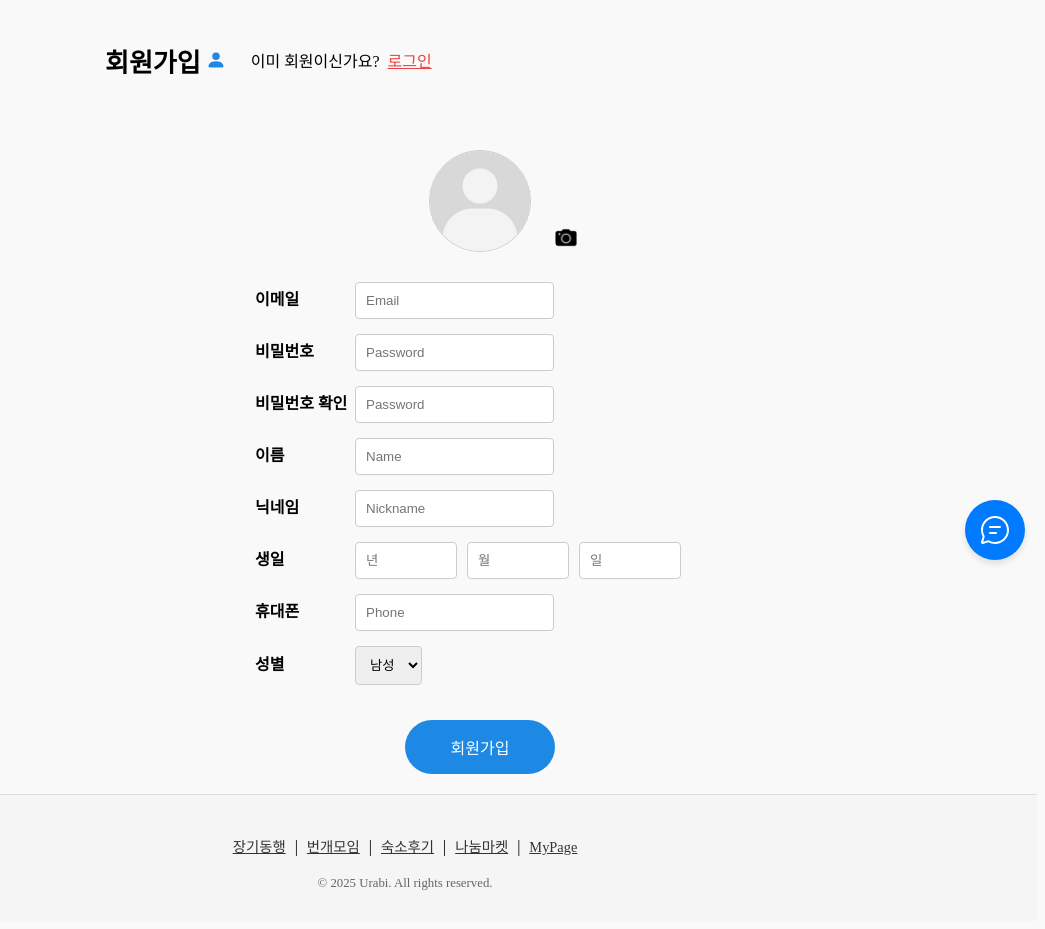
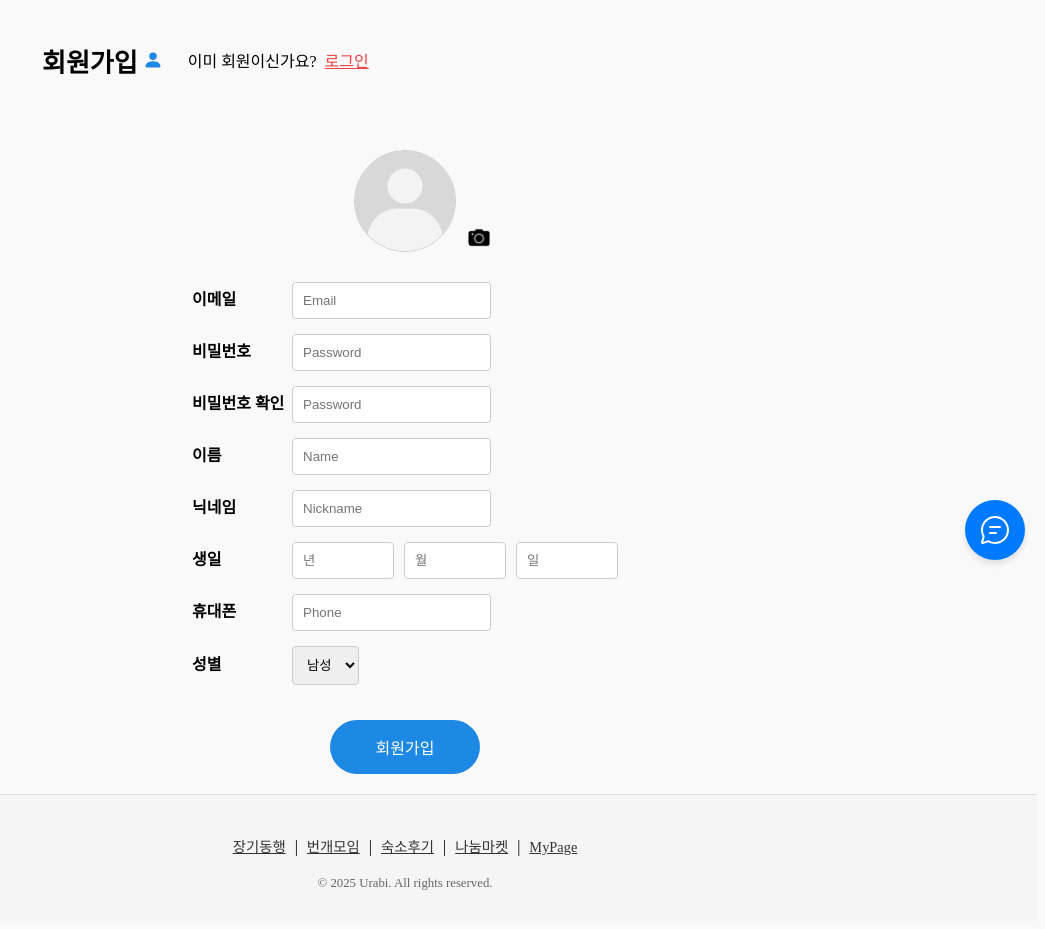
Before and after one commit to pirogramming/Urabi, a Django app: template templates/register/register.html in a window 1280 px wide. Shown: the part 85-1014 px from the top of the page, without its empty margins (235-1280 px from the left). Run offline with Django 5.2, Linux system fonts and the light colour scheme; the template is opened without the code that fills it, so the values that code supplies are empty; some libraries are stand-ins or nearby versions; some web fonts are replaced.

Commit message:
[style] login, register CSS 변경

```diff
--- a/static/login/login.css
+++ b/static/login/login.css
@@ -9,6 +9,9 @@
 }
 .blue{
   color: var(--blue);
+}
+.main{
+  margin: 0 auto;
 }
 .logo{
   display: flex;
--- a/static/register/register.css
+++ b/static/register/register.css
@@ -9,6 +9,9 @@
 }
 .blue{
   color: var(--blue);
+}
+.main{
+  margin: 0 auto;
 }
 .logo{
   display: flex;
@@ -24,6 +27,8 @@
   align-items: center;
   gap: 5px;
   margin-bottom: 10px;
+  position: relative;
+  right: 150px;
 }
 .registerForm-name h2{
   font-size: 26px;
@@ -84,9 +89,7 @@
 .register-form {
   display: flex;
   flex-direction: column;
-  margin-left: 150px;
   margin-top: 50px;
-
 }
 
 .register-form label {
```
